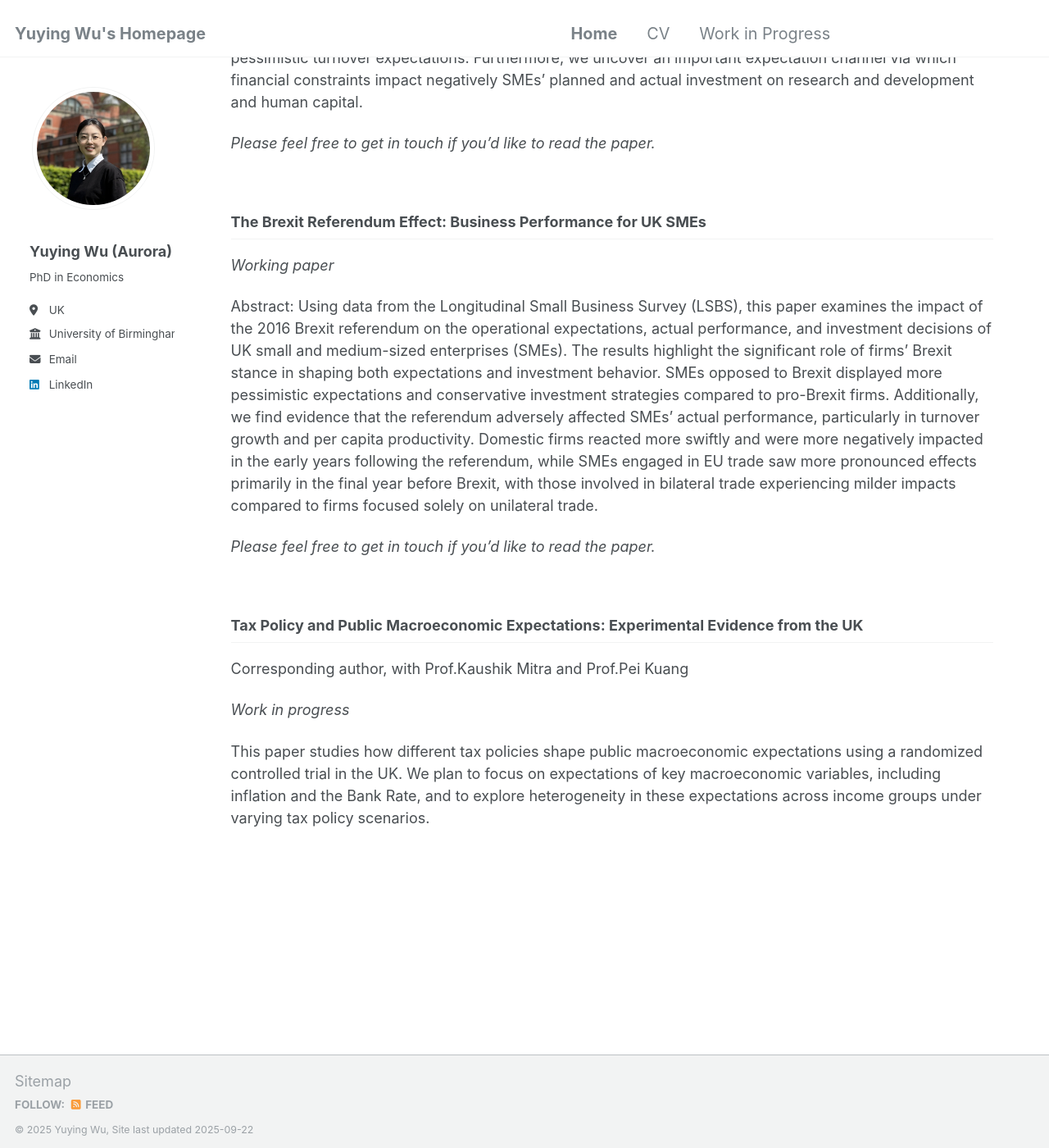
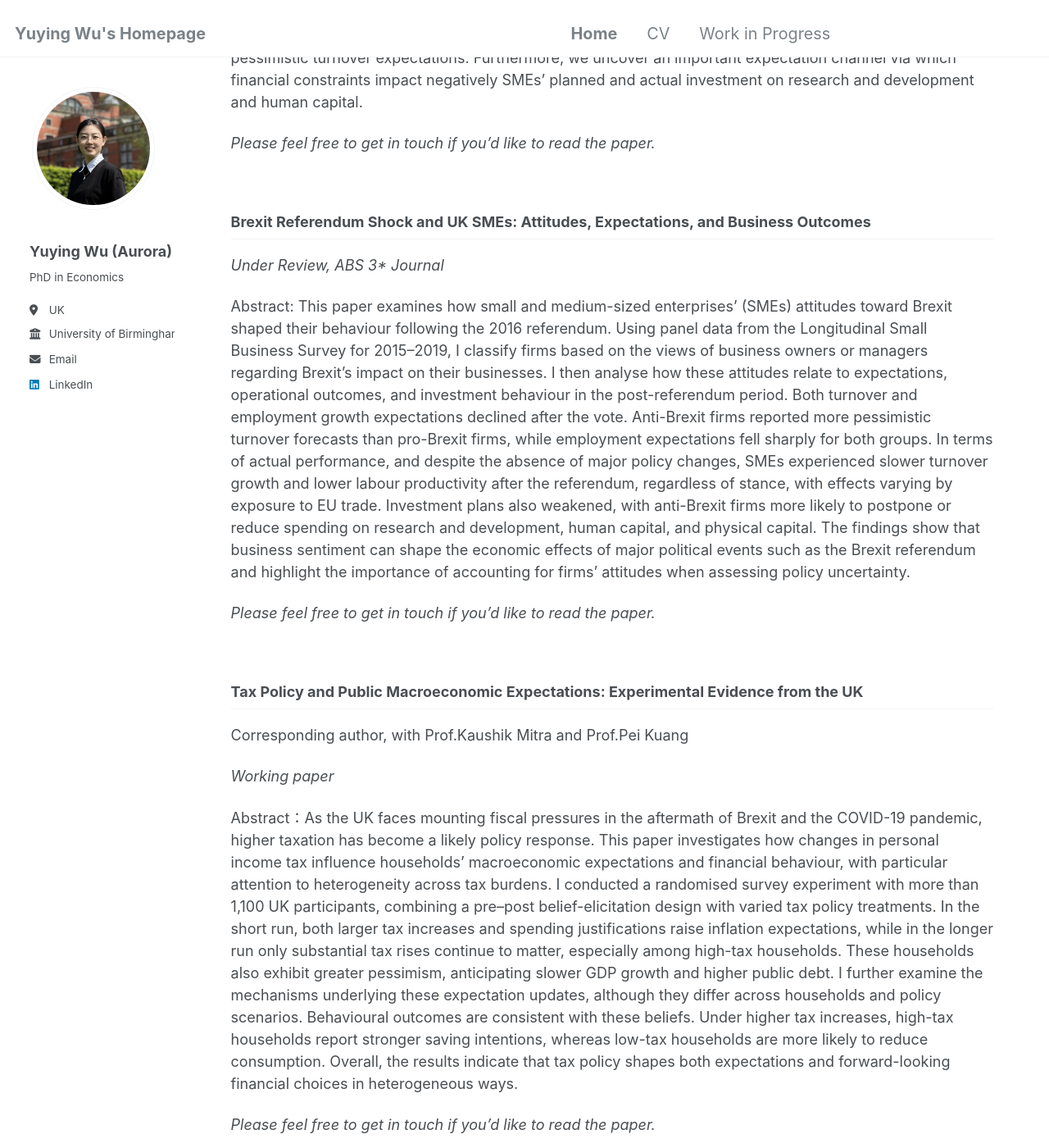
Before and after one commit to YUYINGWU-AURORA/YUYINGWU-AURORA.github.io, a Jekyll site: the page built from _pages/publications.md, in a window 1280 px wide and 1400 px high, scrolled down 381 px. Shown: the whole window at 82% size. Built offline with Jekyll 4.4.1, drawn with Linux system fonts in a browser that asks for light colours.

Commit message:
Update publications.md

```diff
--- a/_pages/publications.md
+++ b/_pages/publications.md
@@ -22,11 +22,11 @@ Abstract: Using longitudinal survey data of Small and Medium-sized Enterprises (
 *Please feel free to get in touch if you’d like to read the paper.*
 
 
-### The Brexit Referendum Effect: Business Performance for UK SMEs
+### Brexit Referendum Shock and UK SMEs: Attitudes, Expectations, and Business Outcomes
 
-*Working paper*
+*Under Review, ABS 3\* Journal*
 
-Abstract: Using data from the Longitudinal Small Business Survey (LSBS), this paper examines the impact of the 2016 Brexit referendum on the operational expectations, actual performance, and investment decisions of UK small and medium-sized enterprises (SMEs). The results highlight the significant role of firms' Brexit stance in shaping both expectations and investment behavior. SMEs opposed to Brexit displayed more pessimistic expectations and conservative investment strategies compared to pro-Brexit firms. Additionally, we find evidence that the referendum adversely affected SMEs' actual performance, particularly in turnover growth and per capita productivity. Domestic firms reacted more swiftly and were more negatively impacted in the early years following the referendum, while SMEs engaged in EU trade saw more pronounced effects primarily in the final year before Brexit, with those involved in bilateral trade experiencing milder impacts compared to firms focused solely on unilateral trade.
+Abstract: This paper examines how small and medium-sized enterprises’ (SMEs) attitudes toward Brexit shaped their behaviour following the 2016 referendum. Using panel data from the Longitudinal Small Business Survey for 2015–2019, I classify firms based on the views of business owners or managers regarding Brexit’s impact on their businesses. I then analyse how these attitudes relate to expectations, operational outcomes, and investment behaviour in the post-referendum period. Both turnover and employment growth expectations declined after the vote. Anti-Brexit firms reported more pessimistic turnover forecasts than pro-Brexit firms, while employment expectations fell sharply for both groups. In terms of actual performance, and despite the absence of major policy changes, SMEs experienced slower turnover growth and lower labour productivity after the referendum, regardless of stance, with effects varying by exposure to EU trade. Investment plans also weakened, with anti-Brexit firms more likely to postpone or reduce spending on research and development, human capital, and physical capital. The findings show that business sentiment can shape the economic effects of major political events such as the Brexit referendum and highlight the importance of accounting for firms’ attitudes when assessing policy uncertainty.
 
 *Please feel free to get in touch if you’d like to read the paper.*
 
@@ -35,6 +35,8 @@ Abstract: Using data from the Longitudinal Small Business Survey (LSBS), this pa
 
 Corresponding author, with Prof.Kaushik Mitra and Prof.Pei Kuang
 
-*Work in progress*
+*Working paper*
 
-This paper studies how different tax policies shape public macroeconomic expectations using a randomized controlled trial in the UK. We plan to focus on expectations of key macroeconomic variables, including inflation and the Bank Rate, and to explore heterogeneity in these expectations across income groups under varying tax policy scenarios.
+Abstract：As the UK faces mounting fiscal pressures in the aftermath of Brexit and the COVID-19 pandemic, higher taxation has become a likely policy response. This paper investigates how changes in personal income tax influence households’ macroeconomic expectations and financial behaviour, with particular attention to heterogeneity across tax burdens. I conducted a randomised survey experiment with more than 1,100 UK participants, combining a pre–post belief-elicitation design with varied tax policy treatments. In the short run, both larger tax increases and spending justifications raise inflation expectations, while in the longer run only substantial tax rises continue to matter, especially among high-tax households. These households also exhibit greater pessimism, anticipating slower GDP growth and higher public debt. I further examine the mechanisms underlying these expectation updates, although they differ across households and policy scenarios. Behavioural outcomes are consistent with these beliefs. Under higher tax increases, high-tax households report stronger saving intentions, whereas low-tax households are more likely to reduce consumption. Overall, the results indicate that tax policy shapes both expectations and forward-looking financial choices in heterogeneous ways.
+
+*Please feel free to get in touch if you’d like to read the paper.*
```
